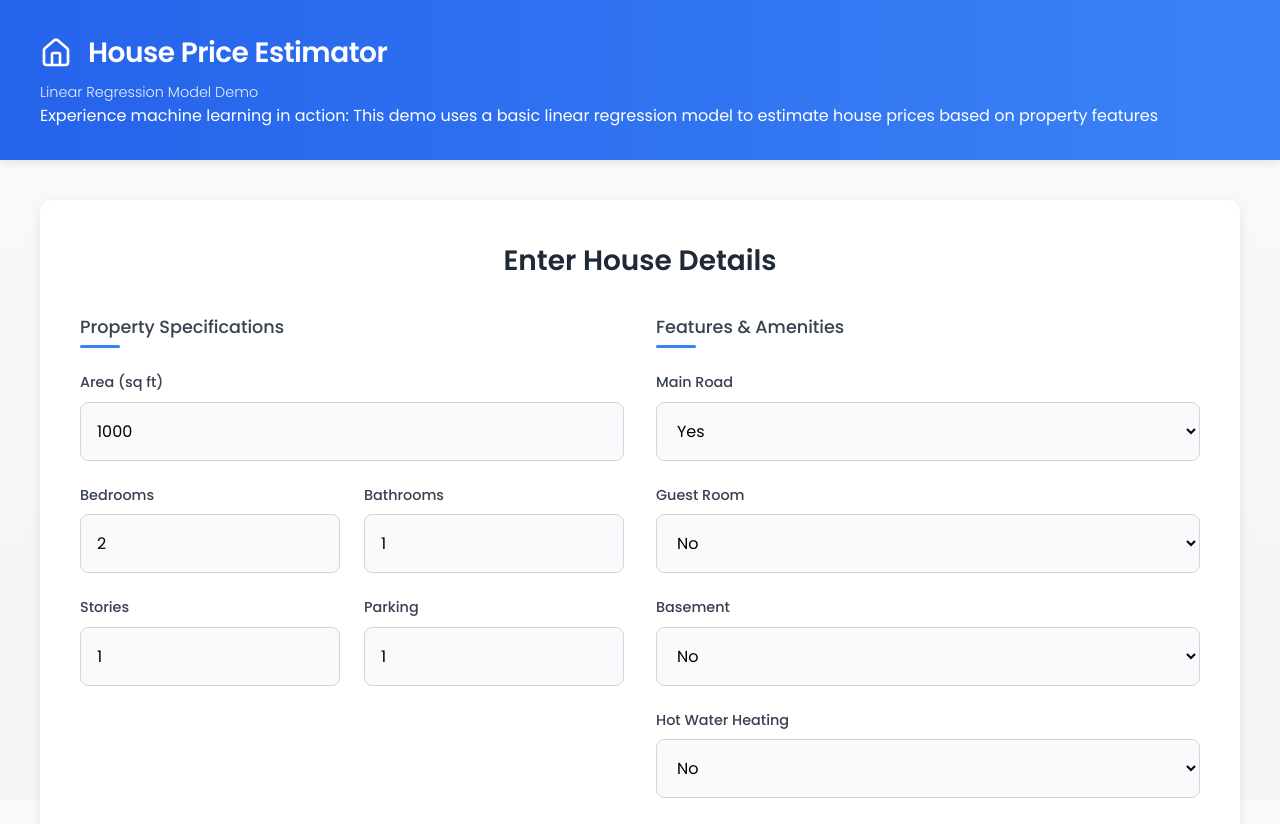
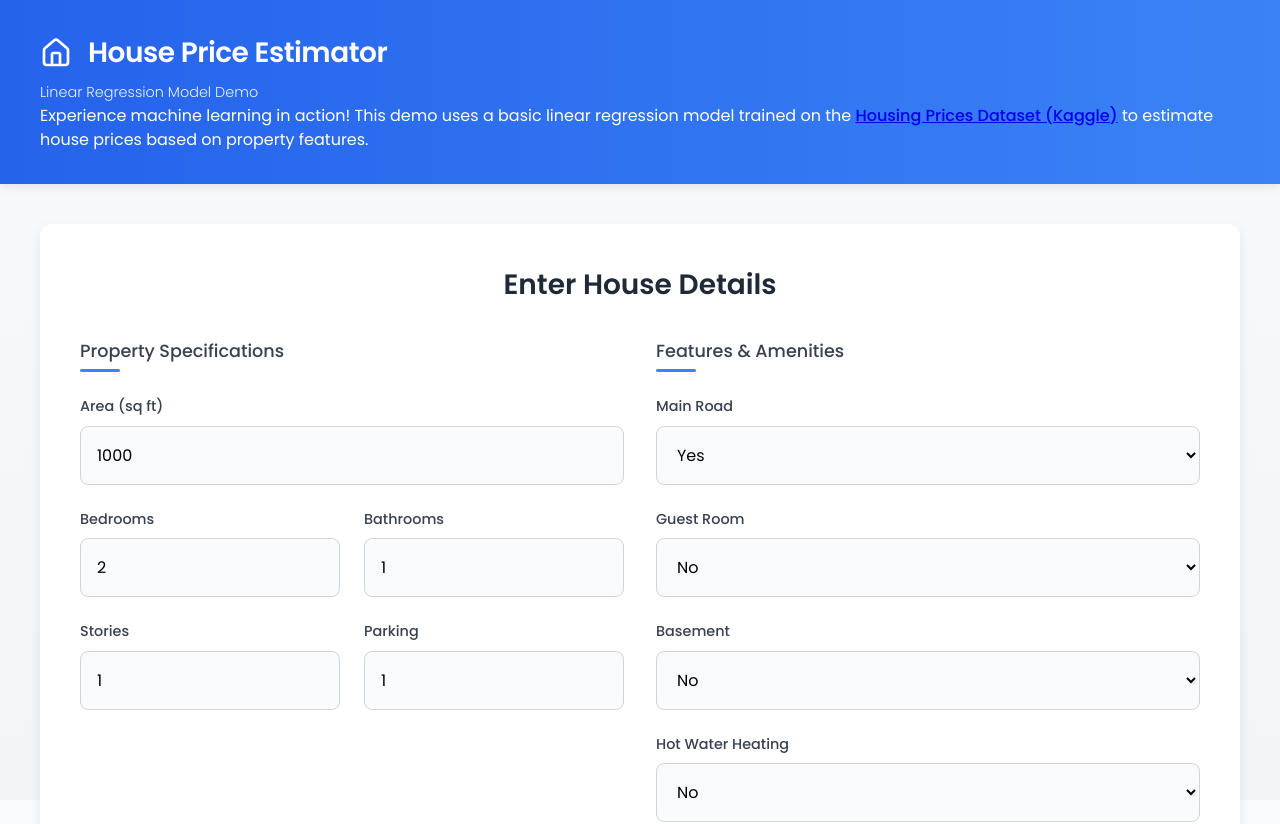
Before and after one commit to ajarodiy/house-price-predictor, a React (Create React App) app in the folder frontend/: page / in a window 1280 px wide. Shown: the top 824 px of the page. Built offline with nearby package versions, Linux system fonts and the light colour scheme.

Commit message:
kaggle reference

```diff
--- a/frontend/src/components/Header.jsx
+++ b/frontend/src/components/Header.jsx
@@ -12,8 +12,17 @@ function Header() {
         </div>
         <p className="tagline">Linear Regression Model Demo</p>
         <p className="subtitle">
-          Experience machine learning in action: This demo uses a basic linear regression
-          model to estimate house prices based on property features
+          Experience machine learning in action! This demo uses a basic linear regression
+          model trained on the{' '}
+          <a
+            href="https://www.kaggle.com/datasets/yasserh/housing-prices-dataset"
+            target="_blank"
+            rel="noopener noreferrer"
+            className="dataset-link"
+          >
+            Housing Prices Dataset (Kaggle)
+          </a>{' '}
+          to estimate house prices based on property features.
         </p>
       </div>
     </header>
--- a/frontend/src/styles/Header.css
+++ b/frontend/src/styles/Header.css
@@ -39,3 +39,13 @@
       font-size: 1.75rem;
     }
   }
+
+  .dataset-link {
+    text-decoration: underline;
+    font-weight: 500;
+  }
+
+  .dataset-link:hover {
+    color: white;
+    text-decoration: none;
+  }
```
